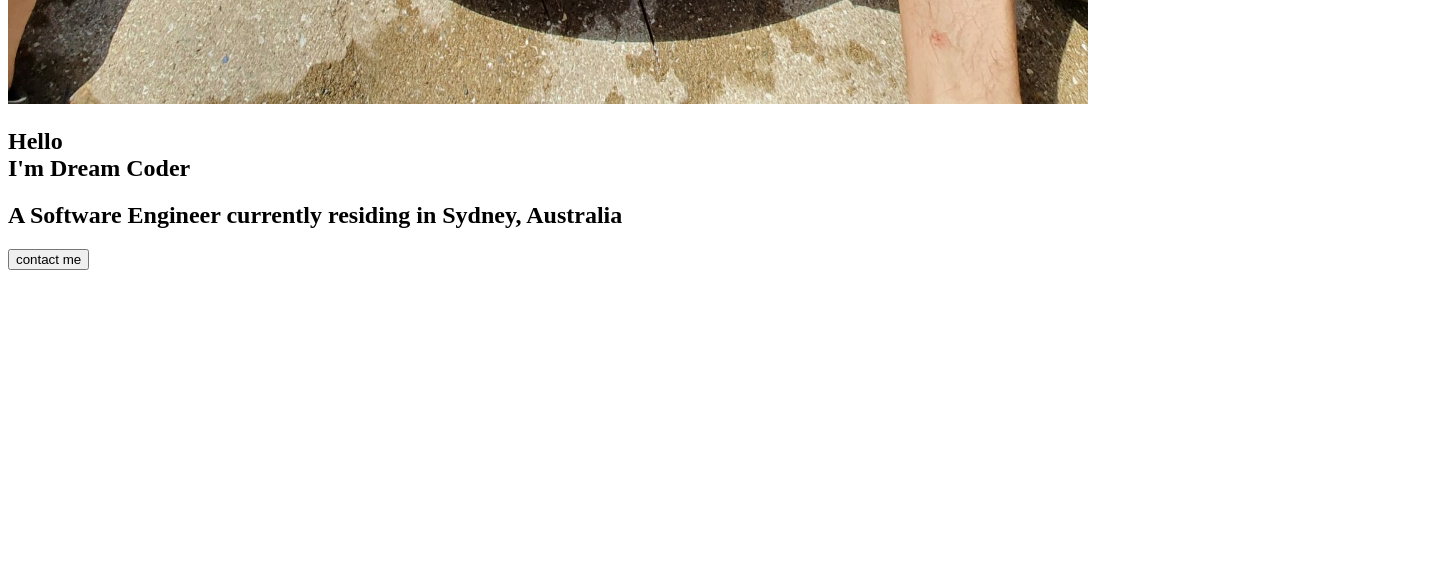
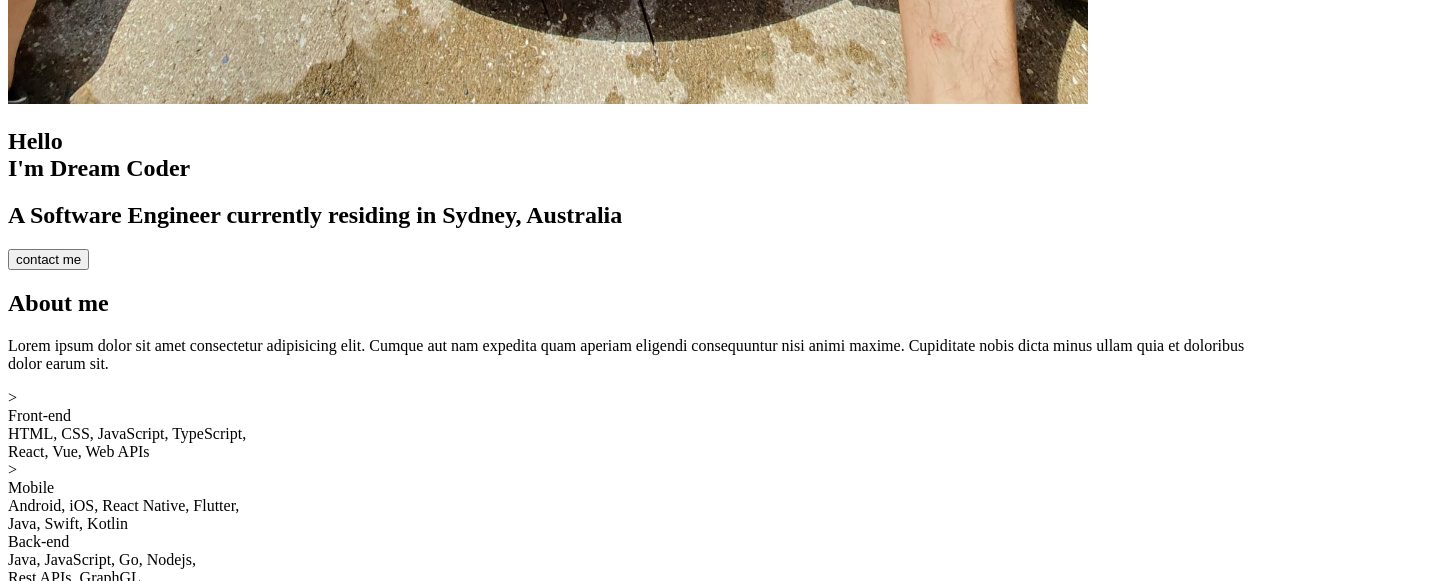
Before and after one commit to 1005jsc/portfoliosample, a plain HTML site: page index.html in a window 1280 px wide. Shown: the part 2806-3387 px from the top of the page, 1448 px wide, since content can reach past the window. Before the commit the page ends 3084 px from the top, so only its background shows below. Drawn offline with Linux system fonts and the light colour scheme.

Commit message:
HTML: About

```diff
--- a/index.html
+++ b/index.html
@@ -39,7 +39,43 @@
     <button id="contact">contact me</button>
   </section>
   <!-- About -->
-  <section id="about"></section>
+  <section id="about">
+    <h1>
+      About me
+    </h1>
+    <p>
+      Lorem ipsum dolor sit amet consectetur adipisicing elit. Cumque aut nam expedita quam aperiam eligendi consequuntur nisi animi maxime. Cupiditate nobis dicta minus ullam quia et doloribus dolor earum sit.
+    </p>
+    <div class="about__majors">
+      <div class="major1">
+        <div class="major__icon"<i class="fab fa-html5"></i>></div>
+        <div class="major__title">Front-end</div>
+        <div class="major__description">HTML, CSS, JavaScript, TypeScript,<br/> React, Vue, Web APIs</div>
+      </div>
+      <div class="major2">
+        <div class="major__icon"<i class="fas fa-mobile"></i>></div>
+        <div class="major__title">Mobile</div>
+        <div class="major__description">Android, iOS, React Native, Flutter, <br/> Java, Swift, Kotlin </div>
+      </div>
+      <div class="major3">
+        <div class="major__icon"<i class="fas fa-server"></i></div>
+        <div class="major__title">Back-end</div>
+        <div class="major__description">Java, JavaScript, Go, Nodejs,<br/> Rest APIs, GraphGL</div>
+      </div>
+    </div>
+    <div class="about__jobs">
+      <div class="job1">
+        <img src="imgs/5.jpg" alt="fish" class="job__logo">
+        <p class="job__name">Currently working at Samsung as Software Engineer</p>
+        <p class="job__period">2019 Sept Until now</p>
+      </div>
+      <div class="job2">
+        <img src="imgs/5.jpg" alt="job__logo">
+        <p class="job__name">Currently working at Samsung as Software Engineer</p>
+        <p class="job__period">2019 Sept Until now</p>
+      </div>
+    </div>
+  </section>
   <section id="skills"></section>
   <section id="work"></section>
   <section id="testimonials"></section>
```
